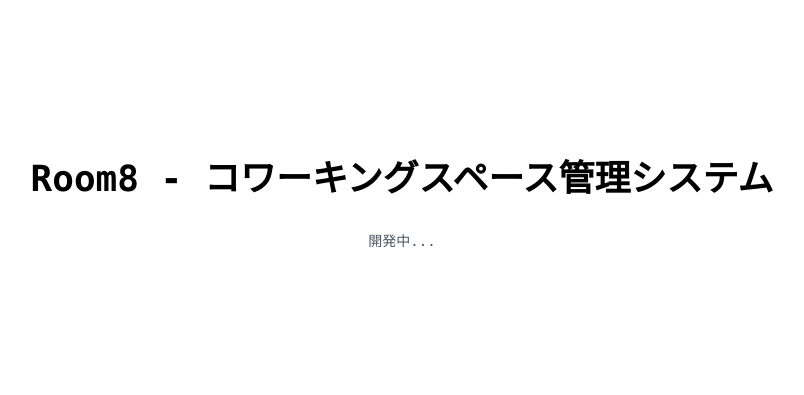
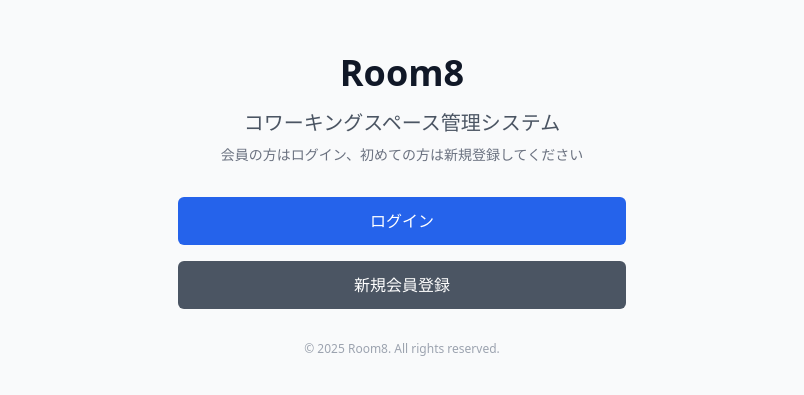
Before and after one commit to room8inc/room8-system, a Next.js app: page / in a window 1280 px wide. Shown: the part 195-590 px from the top of the page, without its empty margins (238-1042 px from the left). Built offline with nearby package versions, Linux system fonts and the light colour scheme; no server answers.

Commit message:
トップページにログイン/新規登録リンクを追加

```diff
--- a/app/page.tsx
+++ b/app/page.tsx
@@ -1,14 +1,56 @@
-export default function Home() {
+import { createClient } from '@/lib/supabase/server'
+import { redirect } from 'next/navigation'
+import Link from 'next/link'
+
+export default async function Home() {
+  const supabase = await createClient()
+
+  const {
+    data: { user },
+  } = await supabase.auth.getUser()
+
+  // ログイン済みの場合はダッシュボードにリダイレクト
+  if (user) {
+    redirect('/dashboard')
+  }
+
   return (
-    <main className="flex min-h-screen flex-col items-center justify-center p-24">
-      <div className="z-10 max-w-5xl w-full items-center justify-center font-mono text-sm">
-        <h1 className="text-4xl font-bold text-center mb-8">
-          Room8 - コワーキングスペース管理システム
-        </h1>
-        <p className="text-center text-gray-600">
-          開発中...
-        </p>
+    <main className="flex min-h-screen flex-col items-center justify-center bg-gray-50 px-4 py-12">
+      <div className="w-full max-w-md space-y-8">
+        <div className="text-center">
+          <h1 className="text-4xl font-bold text-gray-900 mb-4">
+            Room8
+          </h1>
+          <p className="text-xl text-gray-600 mb-2">
+            コワーキングスペース管理システム
+          </p>
+          <p className="text-sm text-gray-500">
+            会員の方はログイン、初めての方は新規登録してください
+          </p>
+        </div>
+
+        <div className="space-y-4">
+          <Link
+            href="/login"
+            className="block w-full rounded-md bg-blue-600 px-6 py-3 text-center text-white hover:bg-blue-700 focus:outline-none focus:ring-2 focus:ring-blue-500 focus:ring-offset-2 transition-colors"
+          >
+            ログイン
+          </Link>
+
+          <Link
+            href="/register"
+            className="block w-full rounded-md bg-gray-600 px-6 py-3 text-center text-white hover:bg-gray-700 focus:outline-none focus:ring-2 focus:ring-gray-500 focus:ring-offset-2 transition-colors"
+          >
+            新規会員登録
+          </Link>
+        </div>
+
+        <div className="text-center">
+          <p className="text-xs text-gray-400">
+            © 2025 Room8. All rights reserved.
+          </p>
+        </div>
       </div>
     </main>
-  );
+  )
 }
```
